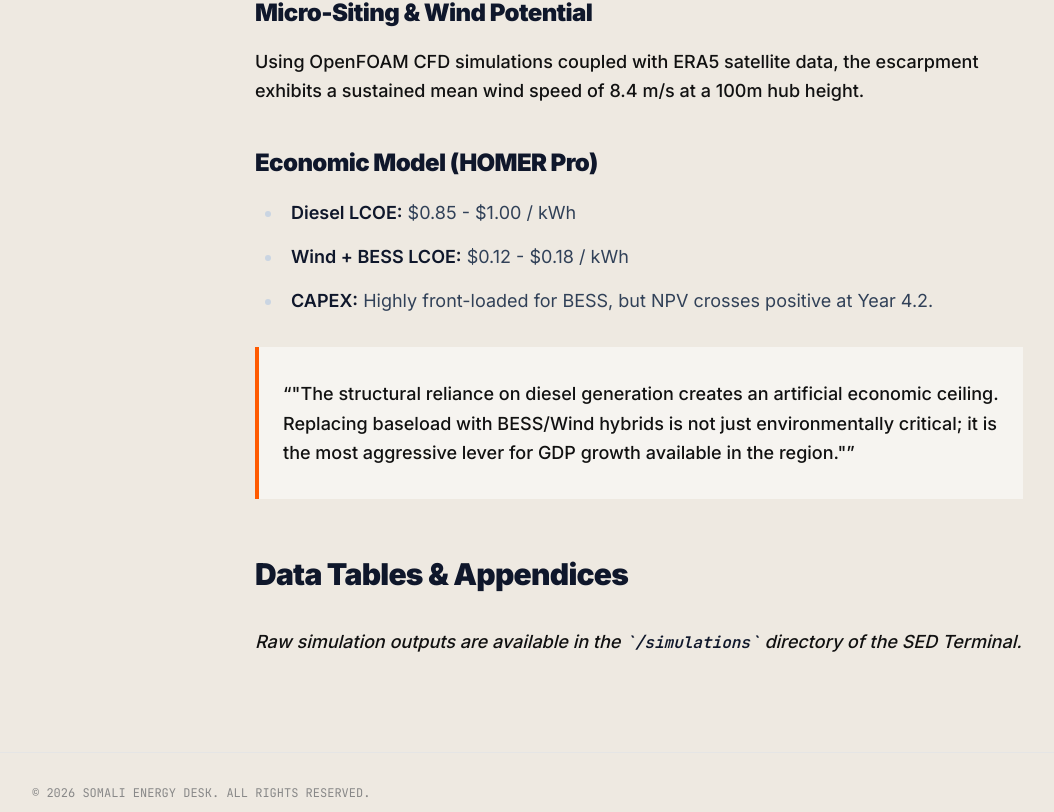
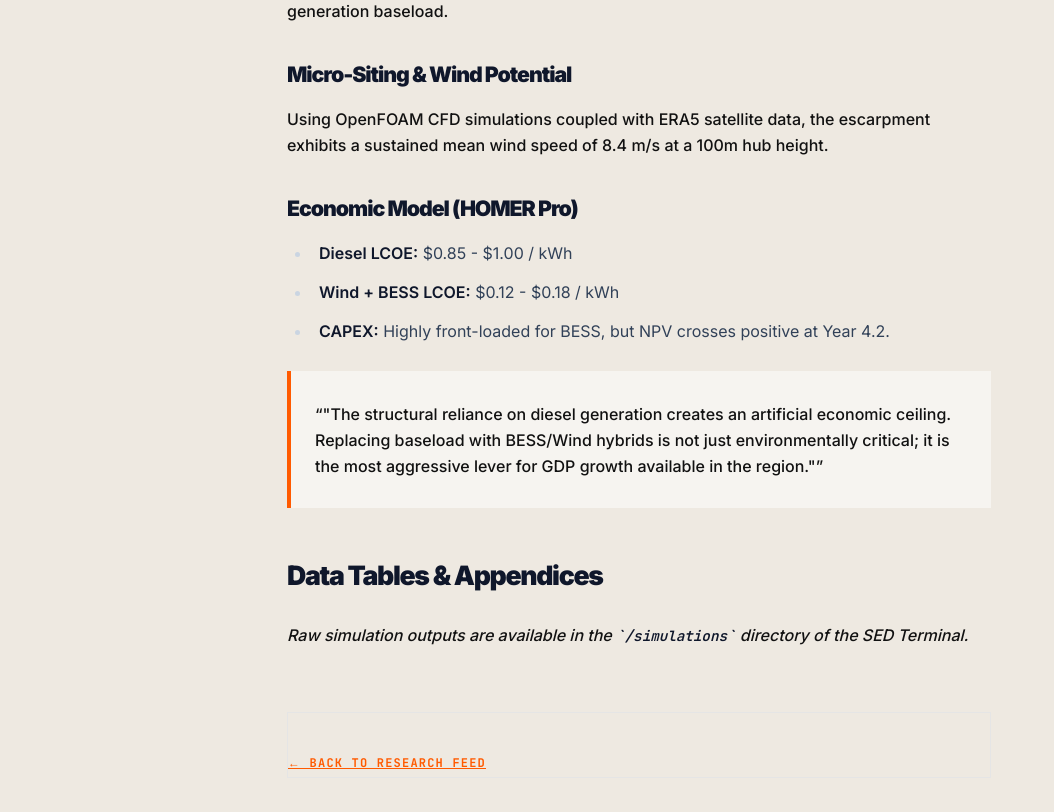
Before and after one commit to engnrhussein/somali-energy-desk, a Next.js app: page /briefs/lcoe-bess-vs-diesel in a window 1280 px wide. Shown: the part 768-1580 px from the top of the page, without its empty margins (1-1055 px from the left). Built offline with nearby package versions, Linux system fonts and the light colour scheme.

Commit message:
fix: restore missing layout padding and typography styling to brief pages

```diff
--- a/src/app/briefs/[slug]/page.tsx
+++ b/src/app/briefs/[slug]/page.tsx
@@ -53,7 +53,7 @@ export default async function BriefPage(
   }
 
   return (
-    <>
+    <article className="max-w-4xl mx-auto px-8 py-16 md:py-24 w-full">
       <header className="mb-12">
         <h1 className="text-4xl md:text-5xl font-black tracking-tighter leading-tight mb-4 uppercase">{data.title}</h1>
         <div className="flex items-center gap-4 text-xs font-mono font-bold tracking-widest text-slate-dim uppercase">
@@ -63,7 +63,15 @@ export default async function BriefPage(
         </div>
       </header>
 
-      <MDXRemote source={content} />
-    </>
+      <div className="prose prose-slate max-w-none prose-headings:font-black prose-headings:tracking-tighter prose-a:text-safety hover:prose-a:text-onyx prose-a:transition-colors">
+        <MDXRemote source={content} />
+      </div>
+
+      <div className="mt-16 pt-8 border-t border-hairline">
+        <a href="/#research" className="text-xs font-mono font-bold tracking-widest uppercase text-slate-dim hover:text-safety transition-colors">
+          &larr; Back to Research Feed
+        </a>
+      </div>
+    </article>
   );
 }
```
